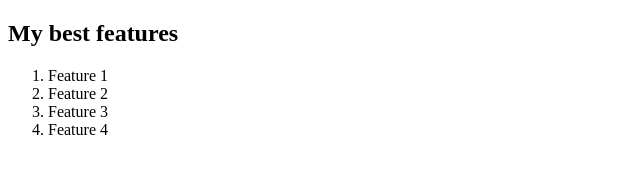
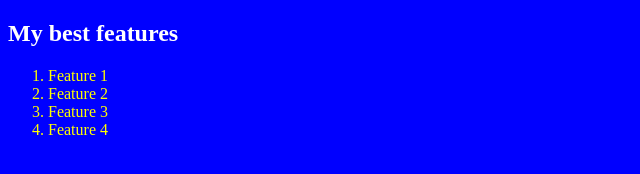
Before and after one commit to utorgo/branching, a plain HTML site: page index.html in a window 1280 px wide. Shown: the whole page, without its empty margins (0-640 px from the left). Drawn offline with Linux system fonts and the light colour scheme.

Commit message:
исправлен путь css и background

```diff
--- a/css/style.css
+++ b/css/style.css
@@ -0,0 +1,4 @@
+body {background:
+blue;}
+h2 {color: white;}
+li {color: yellow;}
--- a/index.html
+++ b/index.html
@@ -2,7 +2,7 @@
 <html>
     <head>
         <meta charset="utf-8">
-        <link rel="stylesheet" type="text/css" href="/css/style.css">
+        <link rel="stylesheet" type="text/css" href="css/style.css">
         <title>This is a test</title>
     </head>
     <body>
```
